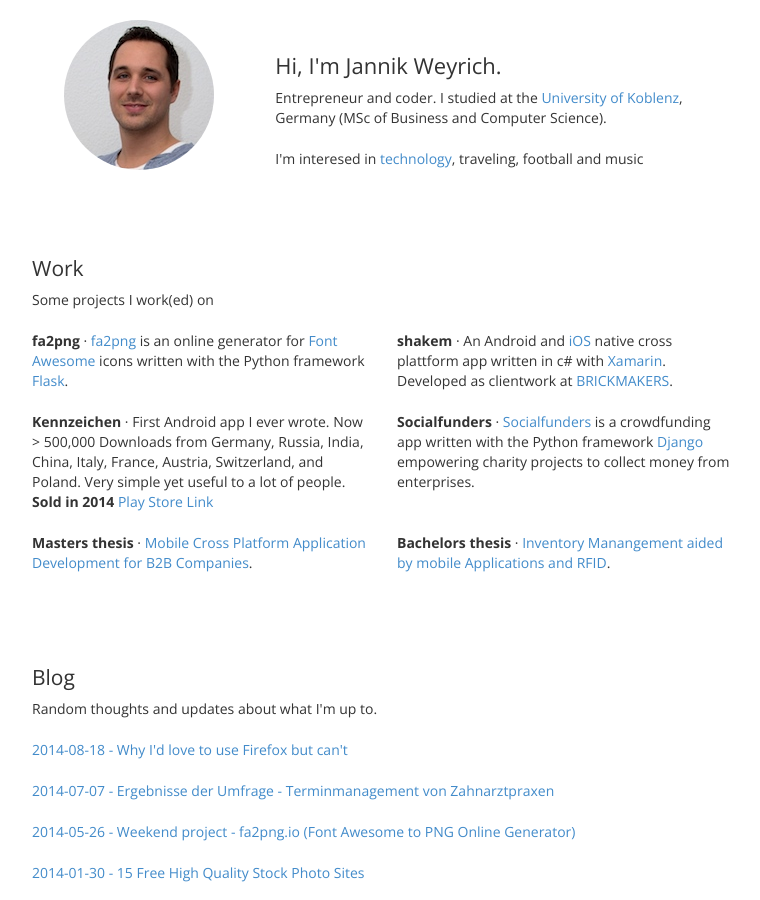
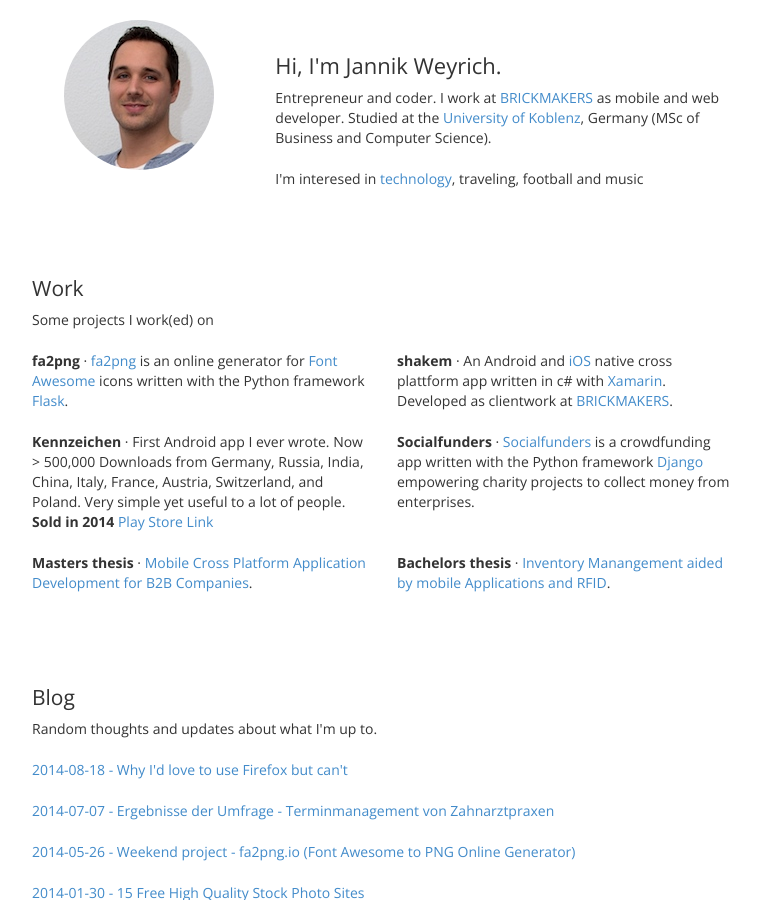
Before and after one commit to jnkwrych/jnkwrych.github.io, a Jekyll site: the page built from index.html, in a window 1280 px wide and 900 px high. Shown: the whole window, without its empty margins (258-1018 px from the left). Built offline with Jekyll 4.4.1, drawn with Linux system fonts in a browser that asks for light colours; Markdown is read by kramdown in place of the engine named in the settings.

Commit message:
Update default.html

```diff
--- a/_layouts/default.html
+++ b/_layouts/default.html
@@ -25,7 +25,8 @@
             </div>
             <div class="col-12 col-sm-8"><h1>Hi, I'm Jannik Weyrich.</h1>
 
-                <p>Entrepreneur and coder. I studied at the <a
+                <p>Entrepreneur and coder. I work at <a
+                        href="http://www.brickmakers.de" target="_blank">BRICKMAKERS</a> as mobile and web developer. Studied at the <a
                         href="http://www.uni-koblenz.de" target="_blank">University of Koblenz</a>, Germany (MSc of
                     Business and Computer Science).</p>
 
```
